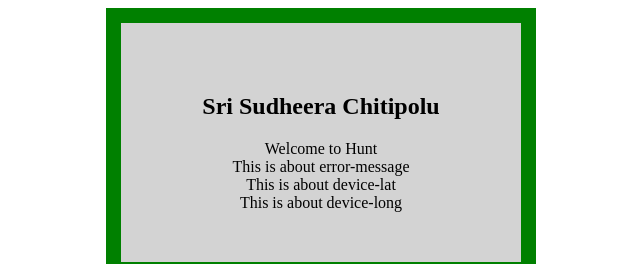
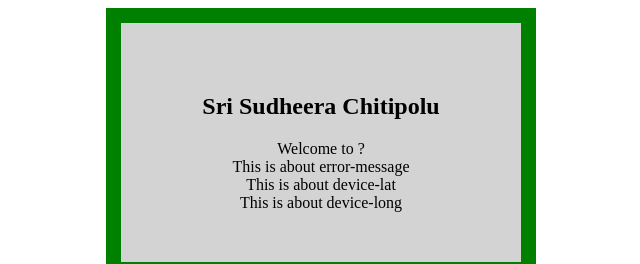
Before and after one commit to sudheera96/sc-client-hunt, a website: page index.html in a window 1280 px wide. Shown: the top 264 px of the page, 352-992 px from the left. Drawn offline with Linux system fonts and the light colour scheme.

Commit message:
updated location answer id

```diff
--- a/index.html
+++ b/index.html
@@ -9,8 +9,7 @@
         <main>
             <article>
                 <h1>Sri Sudheera Chitipolu</h1>
-                <div id="location">Welcome to <span id="locationAnswer">Hunt</span></div>
-
+                <div id="location">Welcome to <span id="locationAnswer">?</span></div>
                 <div id="error-message">This is about error-message</div>
                 <div id="device-lat">This is about device-lat</div>
                 <div id="device-long">This is about device-long</div>
```
